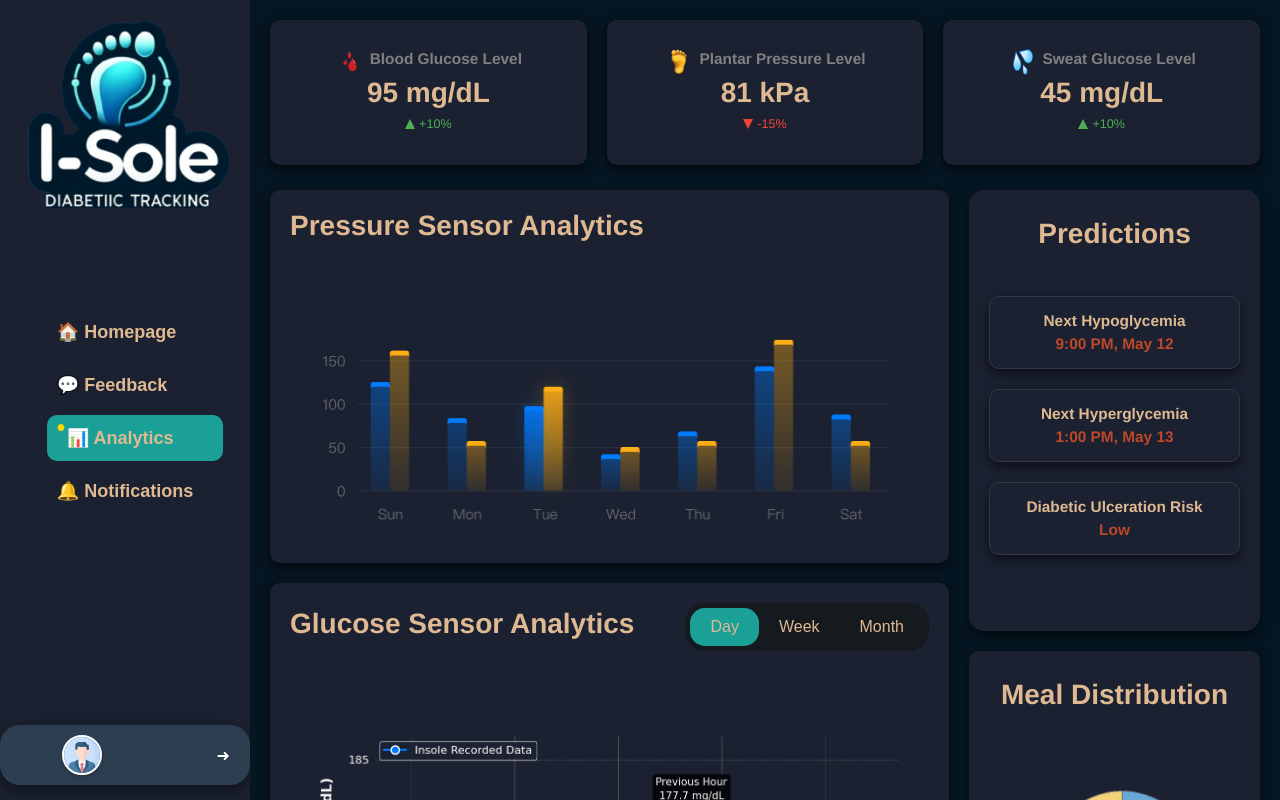
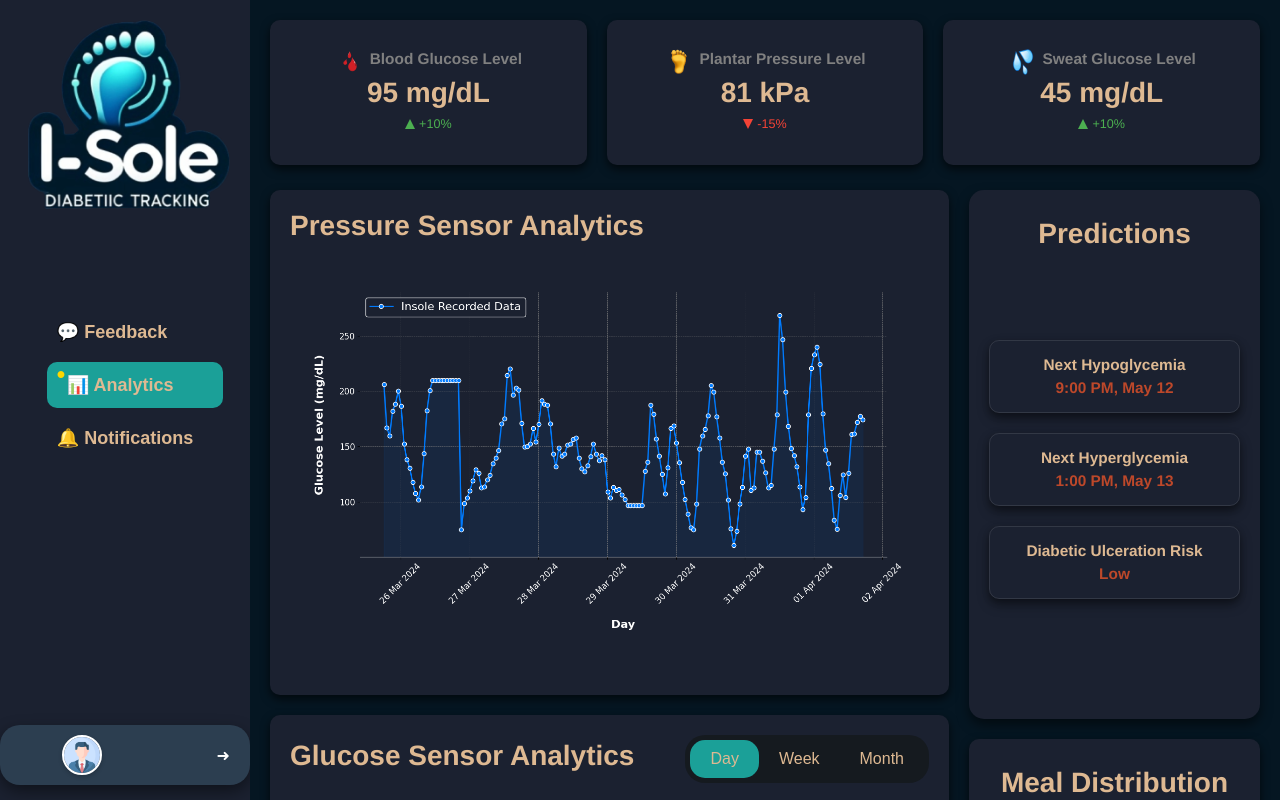
Before and after one commit to zeeshansalim1234/I-sole-website, a React (Create React App) app in the folder myapp/: page /#/analytics in a window 1280 px wide. Built offline with nearby package versions, Linux system fonts and the light colour scheme; a web font is replaced by a local one.

Commit message:
Button added and chart img CSS updated

```diff
--- a/myapp/src/AnalyticsPage.css
+++ b/myapp/src/AnalyticsPage.css
@@ -305,17 +305,32 @@
 
 
   .chart img {
-    width: 92%; /* Ensures the image fills the container */
-    max-width: 900px; /* Maximum width the image can have */
-    height: auto; /* Maintains the aspect ratio of the image */
-    border-radius: 10px; /* Matches your .chart border-radius */
-    flex: 1;
-    margin-top: 60px;  /* Remove later Zeeshan */
+    width: auto; /* Adjusts width automatically */
+    max-width: calc(100% - 40px); /* Reduces the maximum width to account for horizontal margin */
+    max-height: calc(100% - 100px); /* Adjusts the max height to leave space for the button and additional vertical margin */
+    margin: 20px 20px 20px; /* Adds 20px margin to the top, left, and right sides, with specific bottom margin next */
+    margin-bottom: 40px; /* Increased bottom margin to include space between the image and the button */
+}
+
+  .make-prediction-button {
+    padding: 10px 0;
+    width: 100%;
+    font-size: 16px;
+    font-weight: bold;
+    color: #DEB992; /* Text color */
+    background-color: #1BA098; /* Button background color */
+    border: none;
+    border-radius: 5px;
+    cursor: pointer;
+    transition: background-color 0.3s, color 0.3s;
+    margin-top: auto; /* This ensures the button stays at the bottom */
+}
+
+  .make-prediction-button:hover {
+    background-color: #13877A; /* Slightly darker shade for hover */
+    color: #fff; /* White text on hover for better contrast */
   }
 
-  .main-content img {
-
-  }
 
 
   @media (max-width: 768px) {
--- a/myapp/src/AnalyticsPage.jsx
+++ b/myapp/src/AnalyticsPage.jsx
@@ -51,7 +51,7 @@ function Analytics() {
         </div>
         <nav className="sidebar-nav">
           <ul>
-            <li><a href="#/homepage">🏠 Homepage</a></li>
+
             <li><a href="#/feedback">💬 Feedback</a></li>
             <li><a href="#/analytics" className="active">📊 Analytics</a></li>
             <li><a href="#/settings">🔔 Notifications</a></li>
@@ -107,7 +107,7 @@ function Analytics() {
                 <h1>Pressure Sensor Analytics</h1>
                 {/* <ToggleSwitch /> Include the toggle switch */}
               </div>
-              <img src={barchart} alt="Pressure Sensor Analytics Chart" />
+              <img src={glucoseWeekChart} alt="Pressure Sensor Analytics Chart" />
             </div>
 
             <div className="chart glucose-sensor-analytics">
@@ -124,6 +124,7 @@ function Analytics() {
               {selectedTimeframe === 'Month' && (
                 <img src={glucoseMonthChart} alt="Glucose Sensor Analytics Chart - Month" />
               )}
+              <button className="make-prediction-button">Make Prediction</button>
             </div>
 
           </div>
--- a/myapp/src/FeedbackPage.jsx
+++ b/myapp/src/FeedbackPage.jsx
@@ -166,7 +166,7 @@ const FeedbackPage = () => {
 
           <nav className="sidebar-nav">
             <ul>
-              <li><a href="#/homepage">🏠 Homepage</a></li>
+
               <li><a href="#/feedback" className="active">💬 Feedback</a></li>
               <li><a href="#/analytics">📊 Analytics</a></li>
               <li><a href="#/settings">🔔 Notifications</a></li>
--- a/myapp/src/Settings.jsx
+++ b/myapp/src/Settings.jsx
@@ -151,7 +151,7 @@ function Settings() {
 
             <nav className="sidebar-nav">
             <ul>
-                <li><a href="#/homepage">🏠 Homepage</a></li>
+
                 <li><a href="#/feedback">💬 Feedback</a></li>
                 <li><a href="#/analytics">📊 Analytics</a></li>
                 <li><a href="#/settings" className="active">🔔 Notifications</a></li>
```
